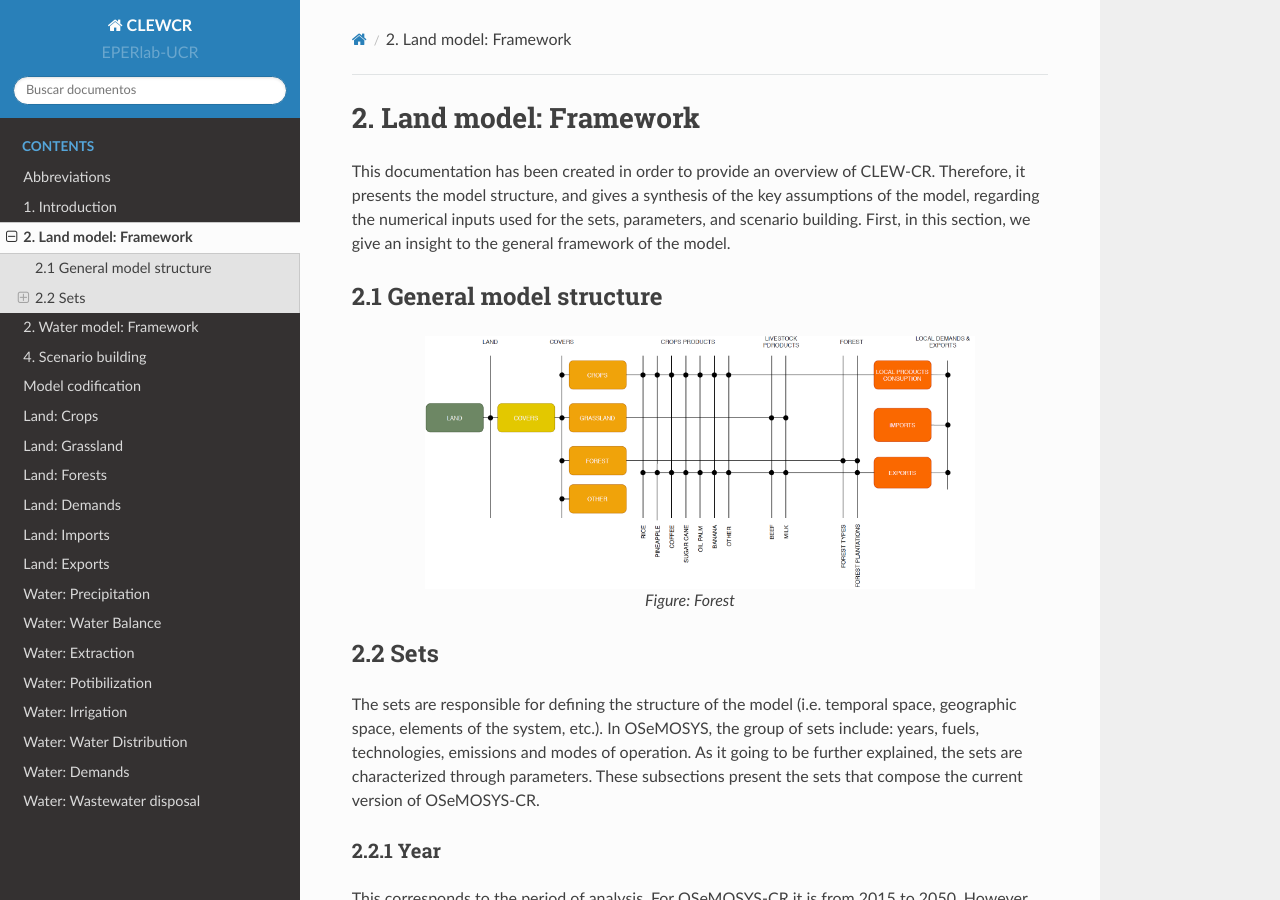
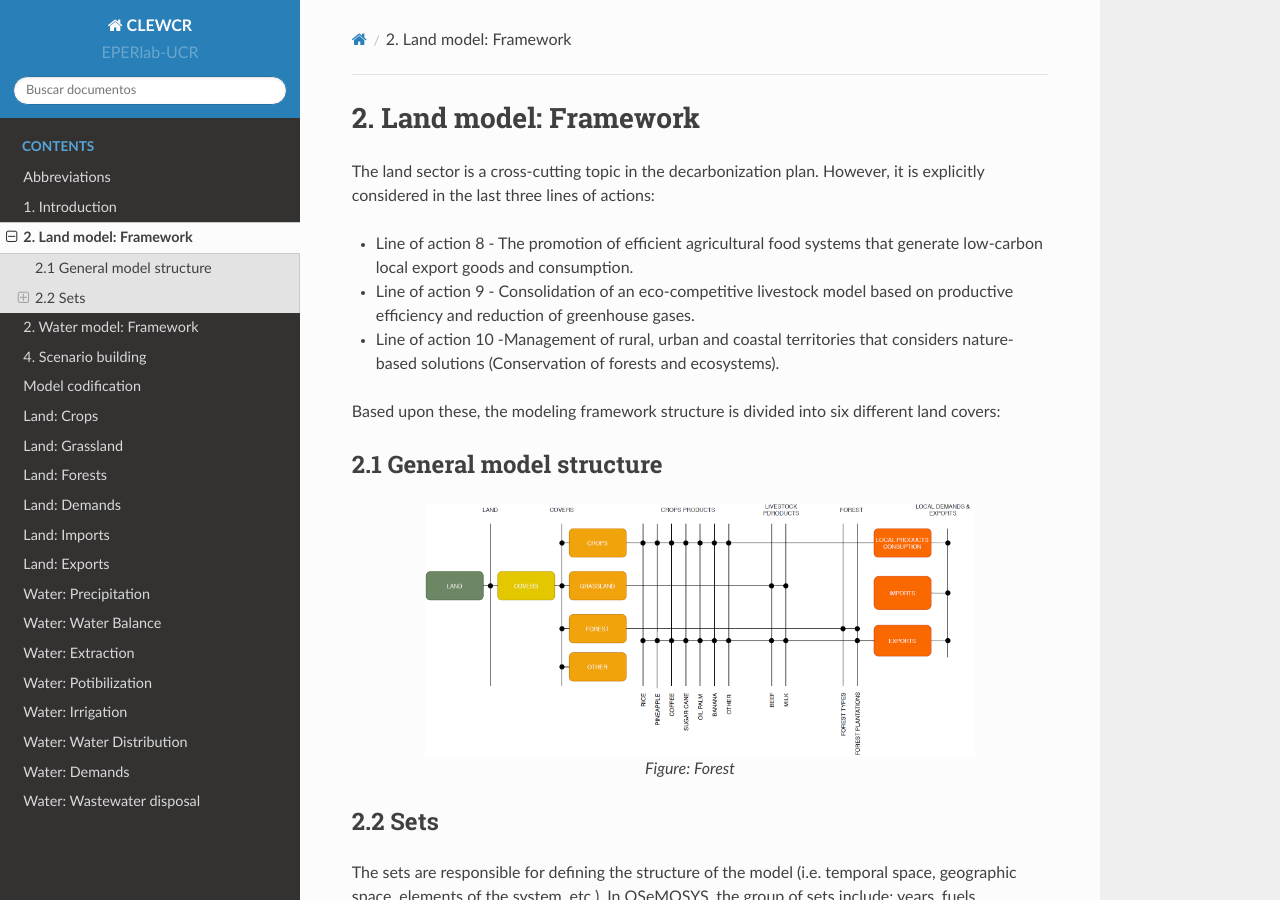
Before and after one commit to EPERLab/CLEW, a Sphinx documentation site: the page built from docs/02LandModelFramework.rst, in a window 1280 px wide and 900 px high. Built offline with Sphinx 7.4.7 and the Read the Docs theme 2.0.0, drawn with Linux system fonts in a browser that asks for light colours; formulas are drawn with MathJax 3.

Commit message:
Update 02LandModelFramework.rst

```diff
--- a/docs/02LandModelFramework.rst
+++ b/docs/02LandModelFramework.rst
@@ -1,7 +1,15 @@
 2. Land model: Framework
 =======================================
 
-This documentation has been created in order to provide an overview of CLEW-CR. Therefore, it presents the model structure, and gives a synthesis of the key assumptions of the model, regarding the numerical inputs used for the sets, parameters, and scenario building. First, in this section, we give an insight to the general framework of the model.
+The land sector is a cross-cutting topic in the decarbonization plan. However, it is explicitly considered in the last three lines of actions:
+
+- Line of action 8 - The promotion of efficient agricultural food systems that generate low-carbon local export goods and consumption.
+- Line of action 9 - Consolidation of an eco-competitive livestock model based on productive efficiency and reduction of greenhouse gases.
+- Line of action 10 -Management of rural, urban and coastal territories that considers nature-based solutions (Conservation of forests and ecosystems).
+
+Based upon these, the modeling framework structure is divided into six different land covers:
+
+
 
 2.1 General model structure
 +++++++++
```
